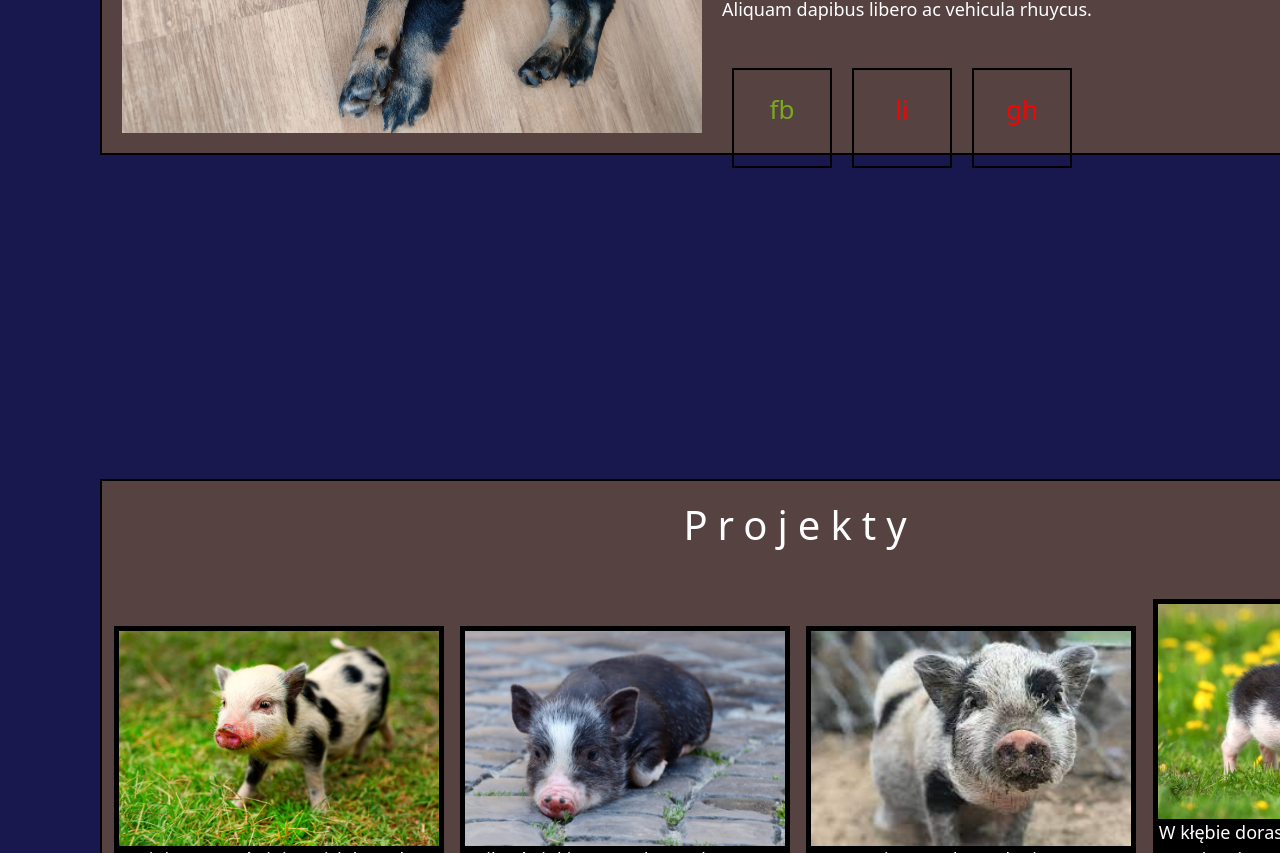
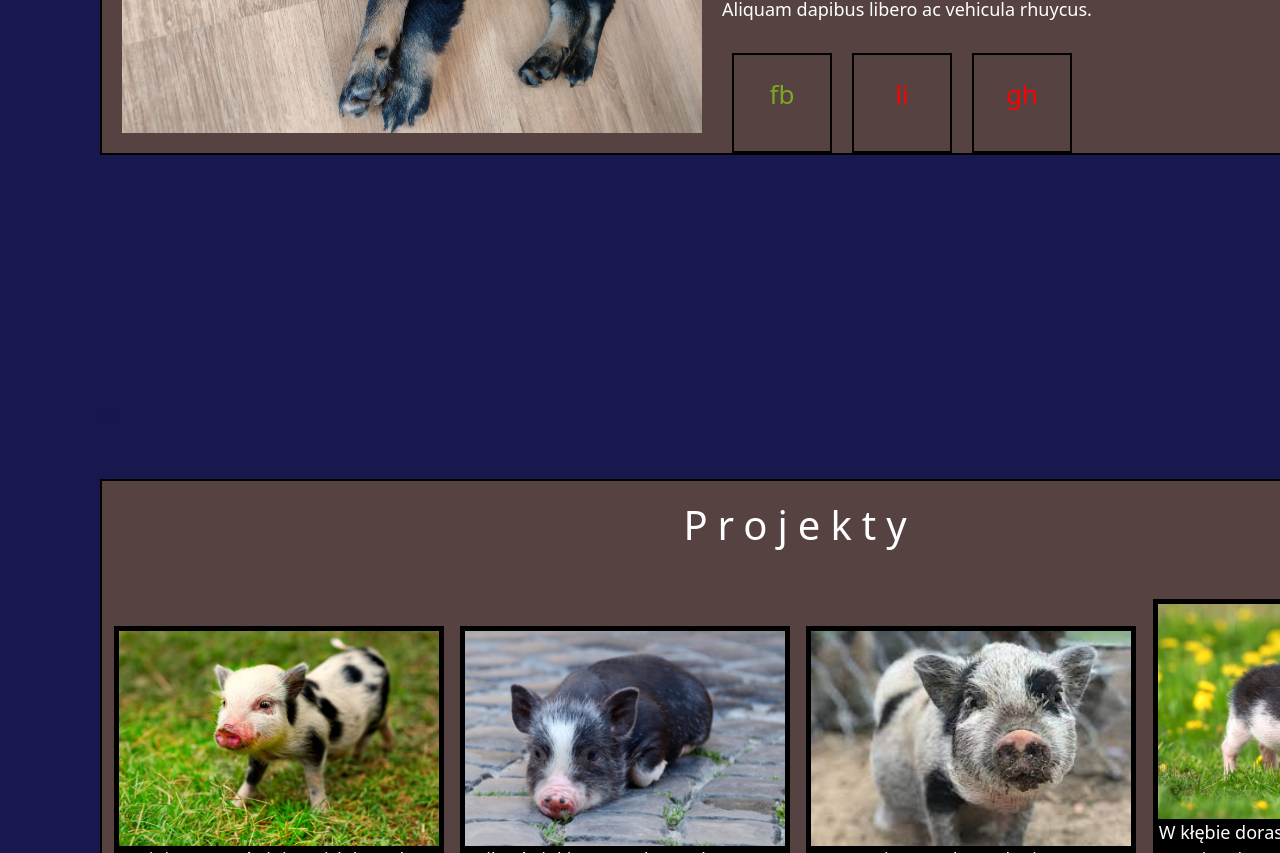
Before and after one commit to KamilNowik/codeline, a plain HTML site: page public/index.html in a window 1280 px wide. Shown: the part 1333-2186 px from the top of the page. Drawn offline with nearby package versions, Linux system fonts and the light colour scheme.

Commit message:
poprawki4

```diff
--- a/public/style.css
+++ b/public/style.css
@@ -95,10 +95,10 @@ h2
 .socials
 {
     width: 450px;
-    height: 50px;
+    height: 100px;
     float: left;
     color: white;
-    margin-top: 45px;
+    margin-top: 30px;
     text-align: center;
 }
 
@@ -150,7 +150,6 @@ h2
     margin-right: auto;
     margin-bottom: 250px;
     border: 2px solid black;
-
 }
 
 #opisf
@@ -163,16 +162,11 @@ h2
     float: left;
     padding: 30px;
     border-right: 2px solid black;
-
-
-
 }
 
 #logo
 {
     float: left;
-
-
 }
 
 #kn
```
